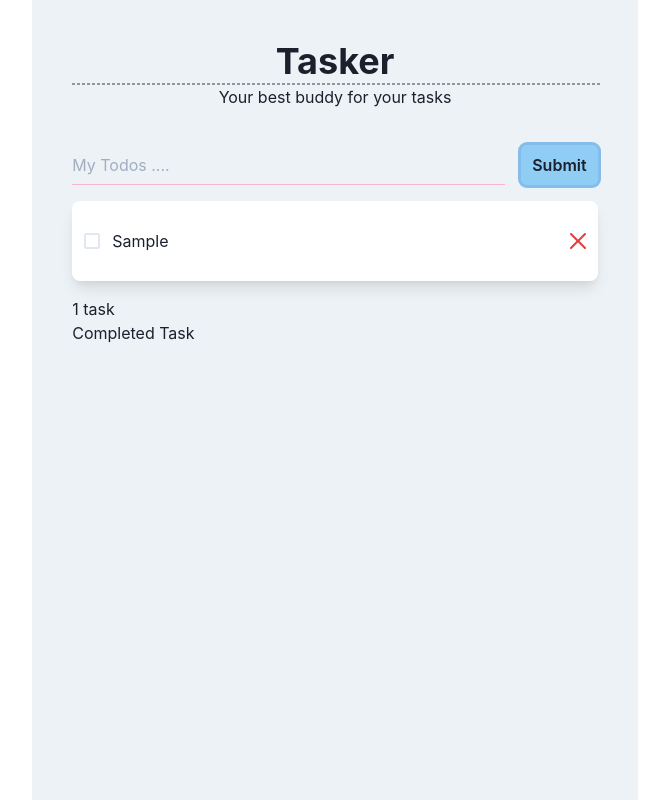
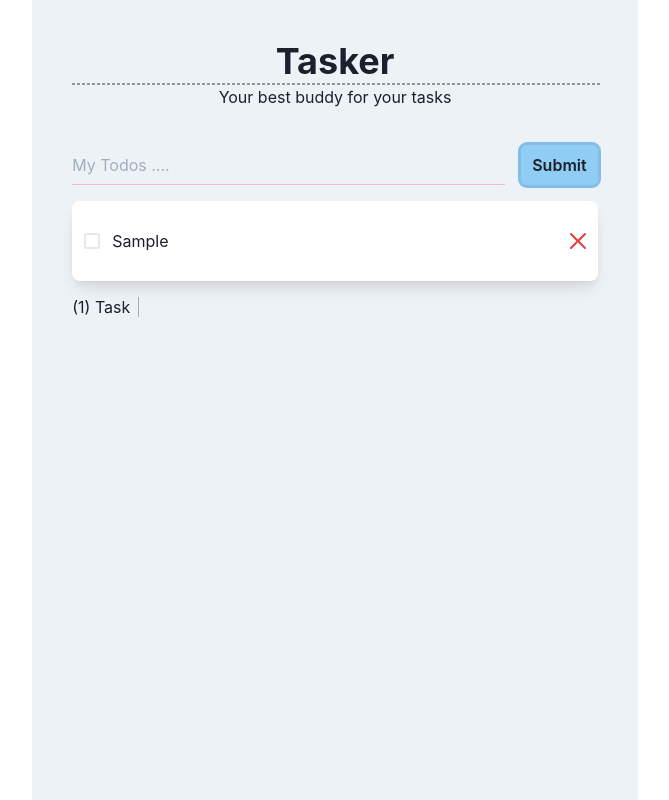
Before and after one commit to zacro14/Tasker, a Next.js app: page / in a window 1280 px wide. Both pictures are taken after typing "Sample" into the empty fields and a click on the button "Submit". Shown: the whole page, without its empty margins (305-974 px from the left). Built offline with nearby package versions, Linux system fonts and the light colour scheme.

Commit message:
feat: display the complted task number

```diff
--- a/components/CompletedTaskCount.jsx
+++ b/components/CompletedTaskCount.jsx
@@ -1,9 +1,10 @@
 import { Text } from "@chakra-ui/react";
 
-const CompletedTaskCount = ({ task }) => {
+const CompletedTaskCount = ({ completedTask }) => {
+  console.log(completedTask);
   return (
     <>
-      <Text>{task} Completed Task</Text>
+      <Text>({completedTask}) Completed Task</Text>
     </>
   );
 };
--- a/components/Taskcount.jsx
+++ b/components/Taskcount.jsx
@@ -3,7 +3,7 @@ import { Text } from "@chakra-ui/react";
 const Taskcount = ({ task }) => {
   return (
     <>
-      <Text>{task} task</Text>
+      <Text>({task}) Task</Text>
     </>
   );
 };
--- a/pages/index.js
+++ b/pages/index.js
@@ -10,8 +10,10 @@ import {
   Divider,
   Flex,
   Heading,
+  HStack,
   Input,
   Text,
+  VStack,
 } from "@chakra-ui/react";
 import Notask from "../components/Notask";
 import Taskcount from "../components/Taskcount";
@@ -41,7 +43,11 @@ export default function Home() {
     }
   };
 
+  const filterdCompletedTask = taskItem.task.filter(
+    (task) => task.completed === true
+  );
   const taskCount = taskItem.task.length;
+  const completedTaskCount = filterdCompletedTask.length;
 
   return (
     <>
@@ -93,10 +99,13 @@ export default function Home() {
             <Notask />
           )}
 
-          <Box>
+          <HStack height={"5"}>
             {taskCount > 0 ? <Taskcount task={taskCount} /> : null}
-            <CompletedTaskCount taskcount={1} />
-          </Box>
+            <Divider orientation={"vertical"} borderColor={"gray.500"} />
+            {filterdCompletedTask.length > 0 ? (
+              <CompletedTaskCount completedTask={completedTaskCount} />
+            ) : null}
+          </HStack>
         </Flex>
       </Container>
     </>
```
